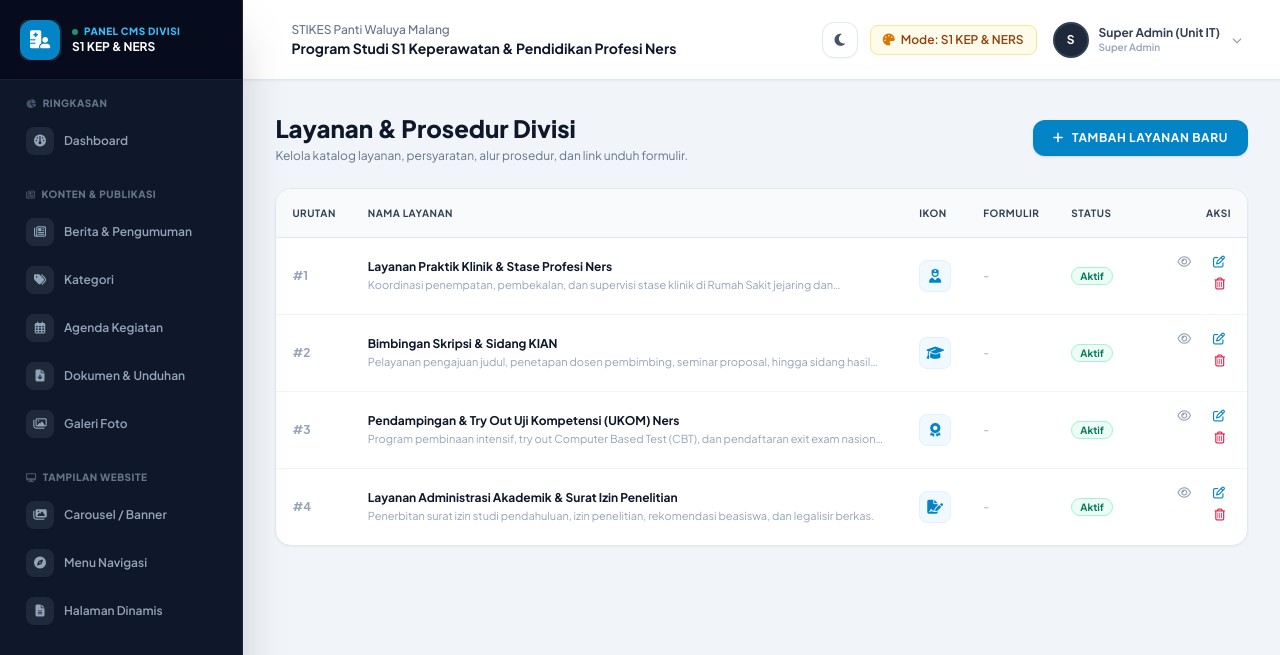
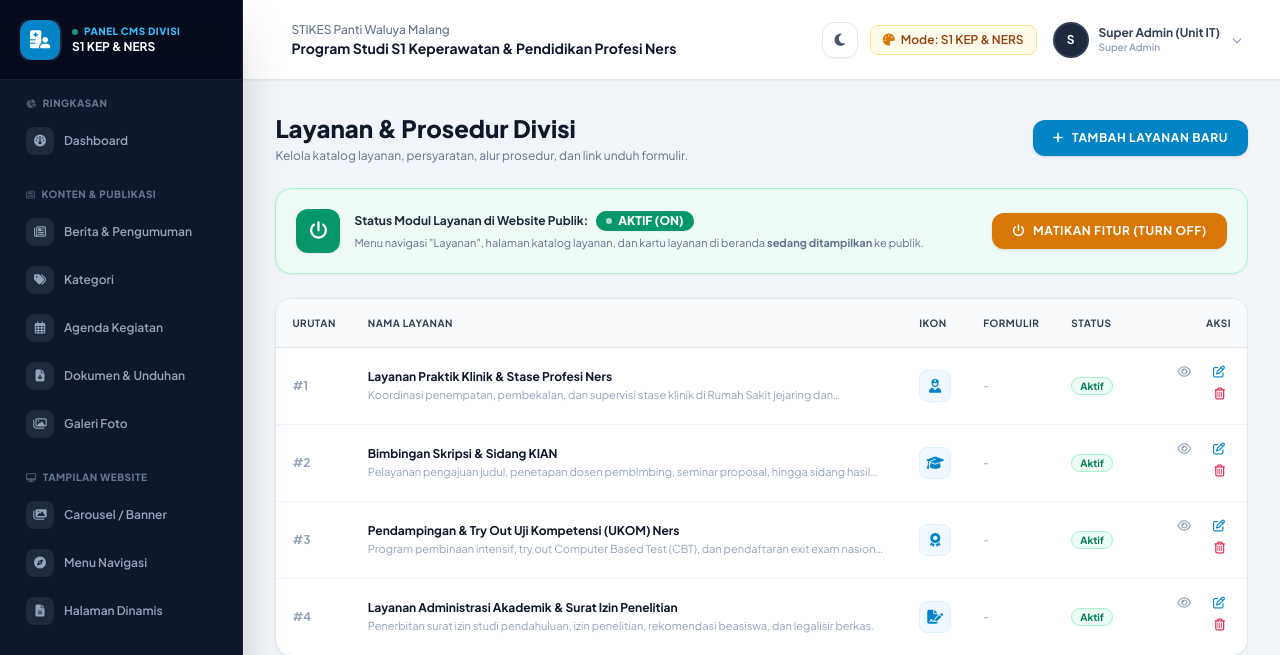
Before and after one commit to YonathanTobias/Cms-Prodi-S1-Farmasi, a Laravel app: page /admin/services in a window 1280 px wide. Shown: the top 655 px of the page. Run offline with Laravel 12, Linux system fonts and the light colour scheme; a user stored in the database is signed in; data comes from the database, SQL or seed files in the repository; tables that the repository leaves empty hold one stand-in row (values such as "Sample post"); some libraries are stand-ins or nearby versions.

Commit message:
Tambah tombol switch master On/Off untuk modul layanan divisi di admin dan beranda

```diff
--- a/app/Http/Controllers/Admin/ServiceController.php
+++ b/app/Http/Controllers/Admin/ServiceController.php
@@ -76,4 +76,20 @@ class ServiceController extends Controller
         $service->delete();
         return back()->with('success', 'Layanan berhasil dihapus.');
     }
+
+    /**
+     * Toggle the entire services module on/off for public site
+     */
+    public function toggleModule()
+    {
+        $current = get_setting('enable_services', '1');
+        $newStatus = ($current === '0') ? '1' : '0';
+        \App\Models\Setting::updateOrCreate(['key' => 'enable_services'], ['value' => $newStatus, 'group' => 'general']);
+
+        $message = ($newStatus === '1')
+            ? 'Fitur Layanan Divisi berhasil DIAKTIFKAN (ON). Modul dan menu Layanan sekarang tampil di website publik.'
+            : 'Fitur Layanan Divisi berhasil DINONAKTIFKAN (OFF). Modul dan menu Layanan sekarang disembunyikan dari website publik.';
+
+        return redirect()->back()->with('success', $message);
+    }
 }
--- a/resources/views/admin/services/index.blade.php
+++ b/resources/views/admin/services/index.blade.php
@@ -12,6 +12,47 @@
         <a href="{{ route('admin.services.create') }}" class="px-5 py-2.5 rounded-xl bg-theme-primary text-white font-bold text-xs uppercase tracking-wider shadow hover:opacity-90 transition flex items-center">
             <i class="fa-solid fa-plus mr-2"></i> Tambah Layanan Baru
         </a>
+    </div>
+
+    <!-- Module Master Switch Banner -->
+    @php
+        $servicesActive = get_setting('enable_services', '1') !== '0';
+    @endphp
+    <div class="p-5 rounded-2xl border transition shadow-sm flex flex-col sm:flex-row items-start sm:items-center justify-between gap-4 {{ $servicesActive ? 'bg-emerald-50/70 border-emerald-200' : 'bg-slate-100 border-slate-300' }}">
+        <div class="flex items-center space-x-3.5">
+            <div class="w-11 h-11 rounded-xl flex items-center justify-center text-lg shadow-sm {{ $servicesActive ? 'bg-emerald-600 text-white' : 'bg-slate-600 text-white' }}">
+                <i class="fa-solid fa-power-off"></i>
+            </div>
+            <div>
+                <div class="flex items-center space-x-2">
+                    <span class="text-xs font-bold text-slate-800">Status Modul Layanan di Website Publik:</span>
+                    @if($servicesActive)
+                        <span class="inline-flex items-center px-2.5 py-0.5 rounded-full text-xs font-black bg-emerald-600 text-white shadow-sm">
+                            <span class="w-1.5 h-1.5 rounded-full bg-white animate-pulse mr-1.5"></span> AKTIF (ON)
+                        </span>
+                    @else
+                        <span class="inline-flex items-center px-2.5 py-0.5 rounded-full text-xs font-black bg-slate-600 text-white shadow-sm">
+                            <span class="w-1.5 h-1.5 rounded-full bg-slate-300 mr-1.5"></span> NONAKTIF (OFF)
+                        </span>
+                    @endif
+                </div>
+                <p class="text-[11px] text-slate-500 mt-1">
+                    @if($servicesActive)
+                        Menu navigasi "Layanan", halaman katalog layanan, dan kartu layanan di beranda <strong>sedang ditampilkan</strong> ke publik.
+                    @else
+                        Modul layanan <strong>sedang disembunyikan</strong> dari publik (link menu di navbar dan kartu layanan di beranda disembunyikan).
+                    @endif
+                </p>
+            </div>
+        </div>
+
+        <form action="{{ route('admin.services.toggle-module') }}" method="POST" class="flex-shrink-0">
+            @csrf
+            <button type="submit" class="px-5 py-2.5 rounded-xl font-bold text-xs uppercase tracking-wider shadow transition flex items-center space-x-2 {{ $servicesActive ? 'bg-amber-600 hover:bg-amber-700 text-white' : 'bg-emerald-600 hover:bg-emerald-700 text-white' }}">
+                <i class="fa-solid fa-power-off"></i>
+                <span>{{ $servicesActive ? 'Matikan Fitur (Turn OFF)' : 'Nyalakan Fitur (Turn ON)' }}</span>
+            </button>
+        </form>
     </div>
 
     <!-- Services Table -->
--- a/resources/views/frontend/index.blade.php
+++ b/resources/views/frontend/index.blade.php
@@ -230,9 +230,11 @@
                 </p>
 
                 <div class="flex flex-wrap gap-4 pt-4">
+                    @if(get_setting('enable_services', '1') !== '0')
                     <a href="{{ route('services') }}" class="px-6 py-3 rounded-xl bg-white text-slate-900 font-bold text-sm shadow-lg hover:bg-slate-100 hover:shadow-xl transition transform hover:-translate-y-0.5 flex items-center">
                         <i class="fa-solid fa-list-check mr-2 text-sky-600"></i> Jelajahi Layanan
                     </a>
+                    @endif
                     <a href="{{ route('profile') }}" class="px-6 py-3 rounded-xl bg-white/15 backdrop-blur-md text-white font-semibold text-sm border border-white/30 hover:bg-white/25 transition flex items-center">
                         <i class="fa-solid fa-circle-info mr-2"></i> Profil & Visi Misi
                     </a>
--- a/routes/web.php
+++ b/routes/web.php
@@ -102,6 +102,7 @@ Route::prefix('admin')->name('admin.')->group(function () {
         Route::resource('carousels', \App\Http\Controllers\Admin\CarouselController::class);
         Route::post('menus/reset-defaults', [\App\Http\Controllers\Admin\MenuController::class, 'resetDefaults'])->name('menus.reset');
         Route::resource('menus', \App\Http\Controllers\Admin\MenuController::class)->except(['create', 'show']);
+        Route::post('services/toggle-module', [ServiceController::class, 'toggleModule'])->name('services.toggle-module');
         Route::resource('services', ServiceController::class);
         Route::post('team/chart', [TeamMemberController::class, 'updateChart'])->name('team.chart.update');
         Route::delete('team/chart', [TeamMemberController::class, 'removeChart'])->name('team.chart.remove');
```
